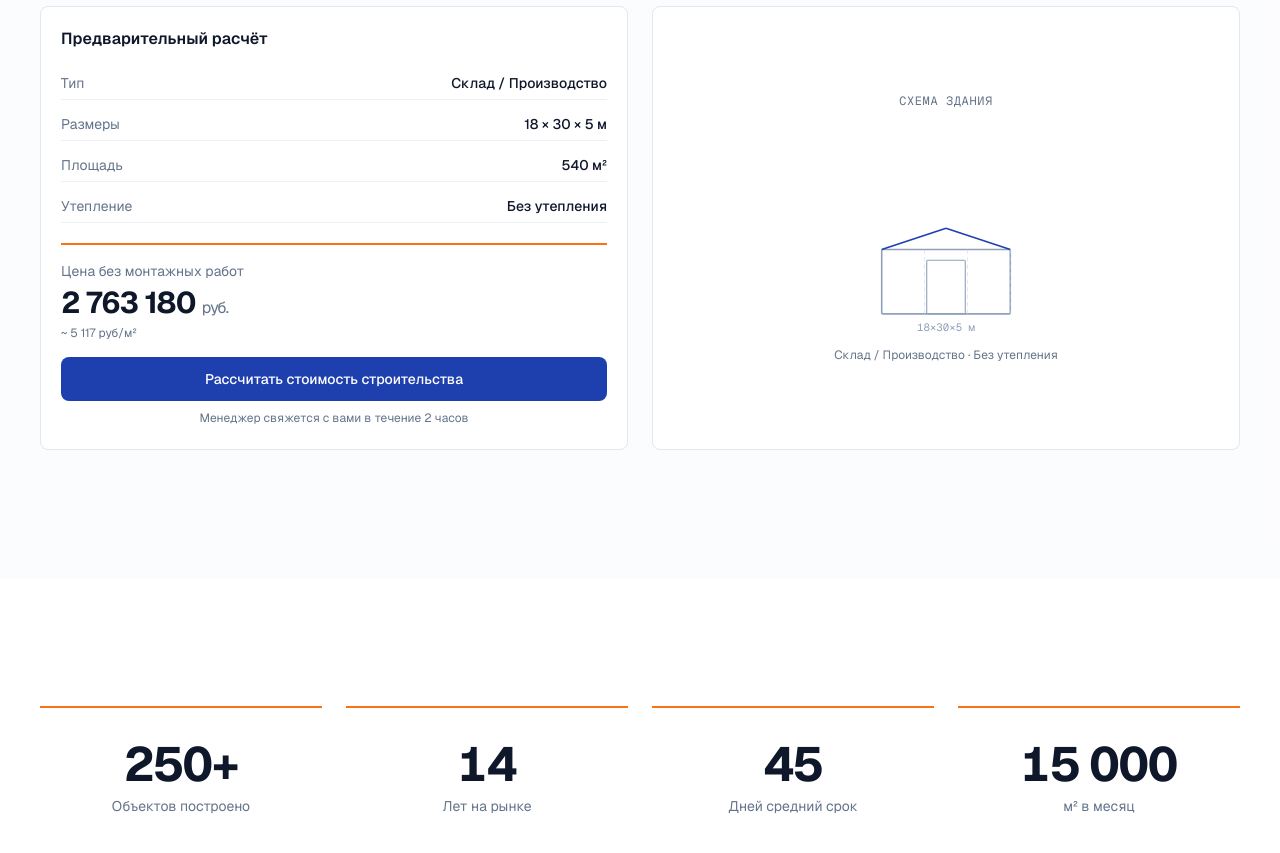
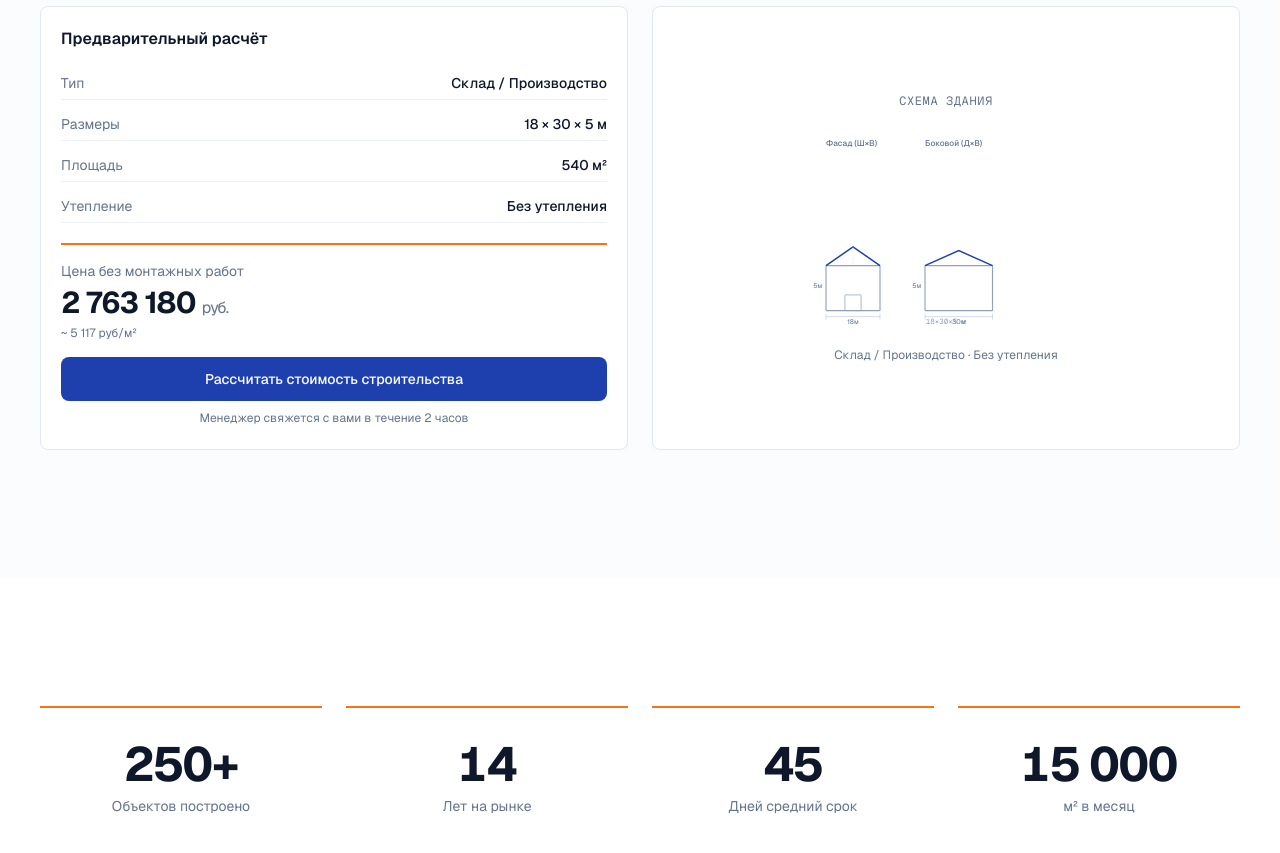
Before and after one commit to faded679/lstkmk, a Next.js app: page / in a window 1280 px wide. Shown: the part 1480-2333 px from the top of the page. Built offline with nearby package versions, Linux system fonts and the light colour scheme.

Commit message:
feat: dual projection building sketch, AI regions & socials

```diff
--- a/src/app/api/chat/route.ts
+++ b/src/app/api/chat/route.ts
@@ -26,6 +26,12 @@ const SYSTEM_PROMPT = `Ты — ИИ-помощник компании МАКС
 - Адрес: Белгородский р-н, с. Репное, ул. Автодорожная, 2
 - Режим работы: Пн–Пт 9:00–18:00
 
+Социальные сети:
+- Telegram: https://t.me/mcsteel031
+- Instagram: https://www.instagram.com/maksteel31/
+- ВКонтакте: https://vk.com/mcsteel31
+- Max (новая платформа): https://max.ru/join/n-9OuRJ2NTY_1f77DHMswPbVCe14w8rMicyRr-3-rAk
+
 Услуги:
 - Проектирование (КМ, КМД)
 - Производство металлоконструкций и ЛСТК-профиля
@@ -40,6 +46,15 @@ const SYSTEM_PROMPT = `Ты — ИИ-помощник компании МАКС
 Сроки: ангар 500 м² — от 45 дней под ключ. Проектирование 10–15 дней, производство 15–30 дней, монтаж 14–45 дней.
 
 Гарантия: 5 лет на металлоконструкции, 3 года на монтаж.
+
+Регионы работы:
+- Белгородская область
+- Курская область
+- Орловская область
+- Воронежская область
+- Липецкая область
+- ДНР
+- ЛНР
 
 Правила:
 1. Отвечай ТОЛЬКО на вопросы о строительстве, металлоконструкциях, ЛСТК, услугах компании.
--- a/src/components/Calculator.tsx
+++ b/src/components/Calculator.tsx
@@ -183,58 +183,115 @@ export default function Calculator() {
   const formatPrice = (n: number) =>
     new Intl.NumberFormat("ru-RU").format(Math.round(n));
 
-  // SVG building sketch based on type
+  // SVG building sketch — front + side projections
   const BuildingSketch = () => {
-    const w = 280;
-    const h = 200;
-    const ratio = width / length;
-    const bw = Math.min(240, Math.max(120, ratio * 200));
-    const bh = Math.min(140, Math.max(60, (height / 10) * 120));
-    const x0 = (w - bw) / 2;
-    const y0 = h - 20 - bh;
-    const roofPeak = type === "agriculture" ? y0 - 30 : y0 - 20;
+    const svgW = 400;
+    const svgH = 260;
+    const margin = 20;
 
-    if (type === "agriculture") {
-      return (
-        <svg viewBox={`0 0 ${w} ${h}`} className="w-full h-full" fill="none">
-          <rect x={x0} y={y0} width={bw} height={bh} stroke="currentColor" strokeWidth="1.5" className="text-slate-400" rx="1" />
-          <path d={`M${x0} ${y0} Q${x0 + bw / 2} ${roofPeak} ${x0 + bw} ${y0}`} stroke="currentColor" strokeWidth="1.5" className="text-accent-blue" fill="none" />
-          {Array.from({ length: Math.floor(bw / 30) }).map((_, i) => (
-            <line key={i} x1={x0 + (i + 1) * 30} y1={y0} x2={x0 + (i + 1) * 30} y2={y0 + bh} stroke="currentColor" strokeWidth="0.5" className="text-slate-300" strokeDasharray="4 3" />
-          ))}
-          <rect x={x0 + bw * 0.35} y={y0 + bh - 40} width={bw * 0.3} height={40} stroke="currentColor" strokeWidth="1" className="text-slate-400" rx="1" />
-          <text x={w / 2} y={h - 4} textAnchor="middle" className="text-[10px] fill-slate-400 font-mono">{width}×{length}×{height} м</text>
-        </svg>
-      );
-    }
+    // Scale factors (px per meter) — adjusted to fill more space
+    const scaleW = Math.min(4, 200 / Math.max(width, 12));
+    const scaleL = Math.min(3, 160 / Math.max(length, 18));
+    const scaleH = Math.min(12, 180 / Math.max(height, 5));
 
-    if (type === "service") {
-      return (
-        <svg viewBox={`0 0 ${w} ${h}`} className="w-full h-full" fill="none">
-          <rect x={x0} y={y0} width={bw} height={bh} stroke="currentColor" strokeWidth="1.5" className="text-slate-400" rx="1" />
-          <line x1={x0} y1={y0} x2={x0 + bw / 2} y2={roofPeak} stroke="currentColor" strokeWidth="1.5" className="text-accent-blue" />
-          <line x1={x0 + bw / 2} y1={roofPeak} x2={x0 + bw} y2={y0} stroke="currentColor" strokeWidth="1.5" className="text-accent-blue" />
-          {[0.15, 0.55].map((p, i) => (
-            <rect key={i} x={x0 + bw * p} y={y0 + bh - 50} width={bw * 0.28} height={50} stroke="currentColor" strokeWidth="1" className="text-slate-400" rx="1" />
-          ))}
-          <line x1={x0 + bw * 0.15 + bw * 0.14} y1={y0 + bh - 50} x2={x0 + bw * 0.15 + bw * 0.14} y2={y0 + bh} stroke="currentColor" strokeWidth="0.5" className="text-slate-300" />
-          <line x1={x0 + bw * 0.55 + bw * 0.14} y1={y0 + bh - 50} x2={x0 + bw * 0.55 + bw * 0.14} y2={y0 + bh} stroke="currentColor" strokeWidth="0.5" className="text-slate-300" />
-          <text x={w / 2} y={h - 4} textAnchor="middle" className="text-[10px] fill-slate-400 font-mono">{width}×{length}×{height} м</text>
-        </svg>
-      );
-    }
+    // Front view (shows width × height)
+    const fw = width * scaleW;
+    const fh = height * scaleH;
+    const fx = margin + 20;
+    const fy = svgH - margin - fh;
+    const fRoof = type === "agriculture" ? fy - fw * 0.25 : fy - 25;
 
-    // warehouse & small-building
+    // Side view (shows length × height)
+    const sl = length * scaleL;
+    const sh = height * scaleH;
+    const sx = fx + fw + 60;
+    const sy = svgH - margin - sh;
+    const sRoof = type === "agriculture" ? sy - sl * 0.15 : sy - 20;
+
+    // Common styles
+    const strokeWall = { stroke: "currentColor", strokeWidth: 1.5, className: "text-slate-400" };
+    const strokeRoof = { stroke: "currentColor", strokeWidth: 2, className: "text-accent-blue" };
+    const strokeDetail = { stroke: "currentColor", strokeWidth: 1, className: "text-slate-400" };
+
+    // Front view roof shape
+    const frontRoofPath = type === "agriculture"
+      ? `M${fx} ${fy} Q${fx + fw / 2} ${fRoof} ${fx + fw} ${fy}`
+      : `M${fx} ${fy} L${fx + fw / 2} ${fRoof} L${fx + fw} ${fy}`;
+
+    // Side view roof shape
+    const sideRoofPath = type === "agriculture"
+      ? `M${sx} ${sy} L${sx + sl} ${sy}`
+      : `M${sx} ${sy} L${sx + sl / 2} ${sRoof} L${sx + sl} ${sy}`;
+
     return (
-      <svg viewBox={`0 0 ${w} ${h}`} className="w-full h-full" fill="none">
-        <rect x={x0} y={y0} width={bw} height={bh} stroke="currentColor" strokeWidth="1.5" className="text-slate-400" rx="1" />
-        <line x1={x0} y1={y0} x2={x0 + bw / 2} y2={roofPeak} stroke="currentColor" strokeWidth="1.5" className="text-accent-blue" />
-        <line x1={x0 + bw / 2} y1={roofPeak} x2={x0 + bw} y2={y0} stroke="currentColor" strokeWidth="1.5" className="text-accent-blue" />
-        {Array.from({ length: Math.floor(bw / 40) }).map((_, i) => (
-          <line key={i} x1={x0 + (i + 1) * 40} y1={y0} x2={x0 + (i + 1) * 40} y2={y0 + bh} stroke="currentColor" strokeWidth="0.5" className="text-slate-300" strokeDasharray="4 3" />
+      <svg viewBox={`0 0 ${svgW} ${svgH}`} className="w-full h-full" fill="none">
+        {/* === FRONT VIEW (width × height) === */}
+        <text x={fx} y={20} className="text-[11px] fill-slate-500 font-medium">Фасад (Ш×В)</text>
+
+        {/* Walls */}
+        <rect x={fx} y={fy} width={fw} height={fh} rx="1" fill="none" {...strokeWall} />
+
+        {/* Roof */}
+        <path d={frontRoofPath} fill="none" {...strokeRoof} />
+        {type !== "agriculture" && (
+          <line x1={fx + fw / 2} y1={fRoof} x2={fx + fw / 2} y2={fy} stroke="currentColor" strokeWidth={0.5} className="text-slate-300" strokeDasharray="3 2" />
+        )}
+
+        {/* Columns/pillars for larger buildings */}
+        {fw > 100 && Array.from({ length: Math.max(2, Math.floor(fw / 80)) }).map((_, i) => (
+          <line
+            key={`col-${i}`}
+            x1={fx + (i + 1) * (fw / (Math.floor(fw / 80) + 1))}
+            y1={fy}
+            x2={fx + (i + 1) * (fw / (Math.floor(fw / 80) + 1))}
+            y2={fy + fh}
+            stroke="currentColor"
+            strokeWidth={0.5}
+            className="text-slate-300"
+            strokeDasharray="4 2"
+          />
         ))}
-        <rect x={x0 + bw * 0.35} y={y0 + bh - 50} width={bw * 0.3} height={50} stroke="currentColor" strokeWidth="1" className="text-slate-400" rx="1" />
-        <text x={w / 2} y={h - 4} textAnchor="middle" className="text-[10px] fill-slate-400 font-mono">{width}×{length}×{height} м</text>
+
+        {/* Door/gate for service/agriculture */}
+        {(type === "service" || type === "agriculture" || type === "warehouse") && (
+          <rect
+            x={fx + fw * 0.35}
+            y={fy + fh - Math.min(40, fh * 0.35)}
+            width={fw * 0.3}
+            height={Math.min(40, fh * 0.35)}
+            rx="1"
+            fill="none"
+            {...strokeDetail}
+          />
+        )}
+
+        {/* Width dimension label */}
+        <line x1={fx} y1={fy + fh + 8} x2={fx + fw} y2={fy + fh + 8} stroke="currentColor" strokeWidth={0.5} className="text-slate-400" />
+        <line x1={fx} y1={fy + fh + 4} x2={fx} y2={fy + fh + 12} stroke="currentColor" strokeWidth={0.5} className="text-slate-400" />
+        <line x1={fx + fw} y1={fy + fh + 4} x2={fx + fw} y2={fy + fh + 12} stroke="currentColor" strokeWidth={0.5} className="text-slate-400" />
+        <text x={fx + fw / 2} y={fy + fh + 18} textAnchor="middle" className="text-[9px] fill-slate-500">{width}м</text>
+
+        {/* === SIDE VIEW (length × height) === */}
+        <text x={sx} y={20} className="text-[11px] fill-slate-500 font-medium">Боковой (Д×В)</text>
+
+        {/* Walls */}
+        <rect x={sx} y={sy} width={sl} height={sh} rx="1" fill="none" {...strokeWall} />
+
+        {/* Roof */}
+        <path d={sideRoofPath} fill="none" {...strokeRoof} />
+
+        {/* Length dimension label */}
+        <line x1={sx} y1={sy + sh + 8} x2={sx + sl} y2={sy + sh + 8} stroke="currentColor" strokeWidth={0.5} className="text-slate-400" />
+        <line x1={sx} y1={sy + sh + 4} x2={sx} y2={sy + sh + 12} stroke="currentColor" strokeWidth={0.5} className="text-slate-400" />
+        <line x1={sx + sl} y1={sy + sh + 4} x2={sx + sl} y2={sy + sh + 12} stroke="currentColor" strokeWidth={0.5} className="text-slate-400" />
+        <text x={sx + sl / 2} y={sy + sh + 18} textAnchor="middle" className="text-[9px] fill-slate-500">{length}м</text>
+
+        {/* Height labels on both views */}
+        <text x={fx - 5} y={fy + fh / 2} textAnchor="end" className="text-[9px] fill-slate-500">{height}м</text>
+        <text x={sx - 5} y={sy + sh / 2} textAnchor="end" className="text-[9px] fill-slate-500">{height}м</text>
+
+        {/* Dimensions info at bottom */}
+        <text x={svgW / 2} y={svgH - 2} textAnchor="middle" className="text-[10px] fill-slate-400 font-mono">{width}×{length}×{height} м</text>
       </svg>
     );
   };
```
